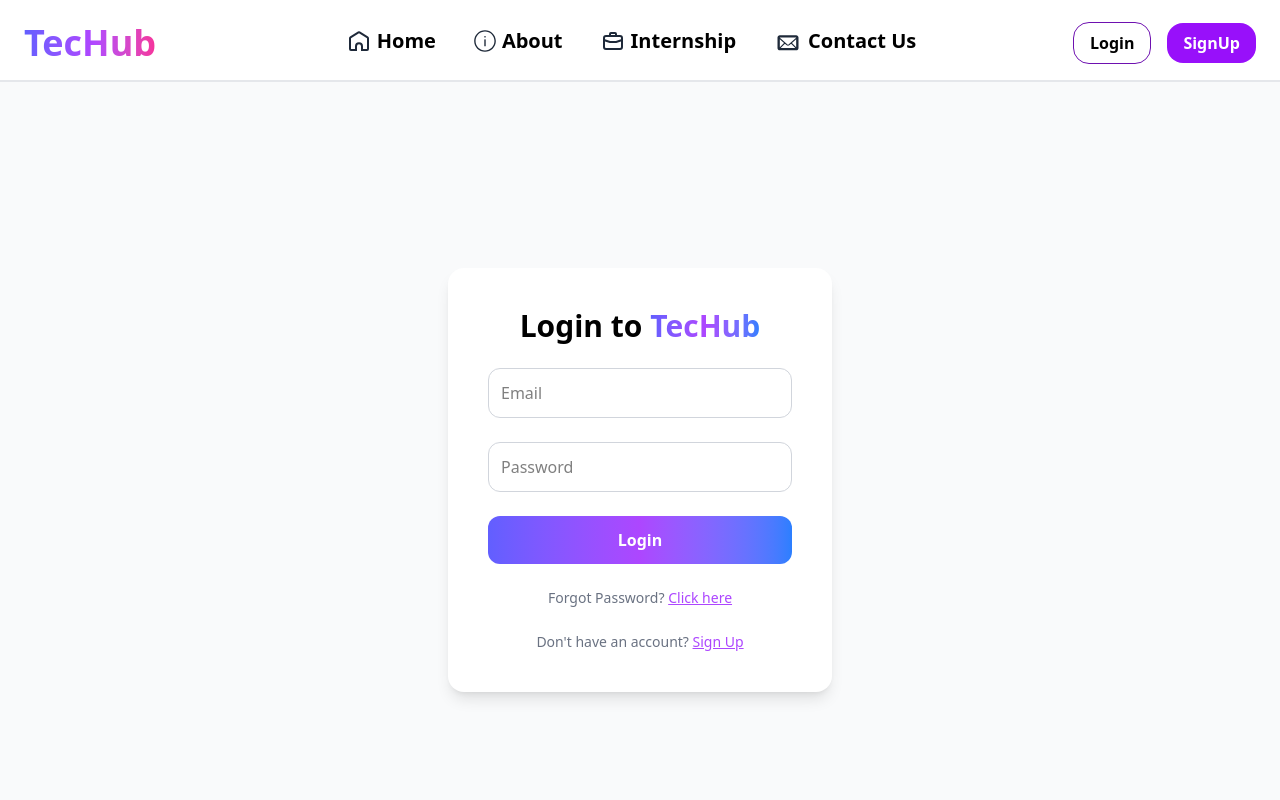
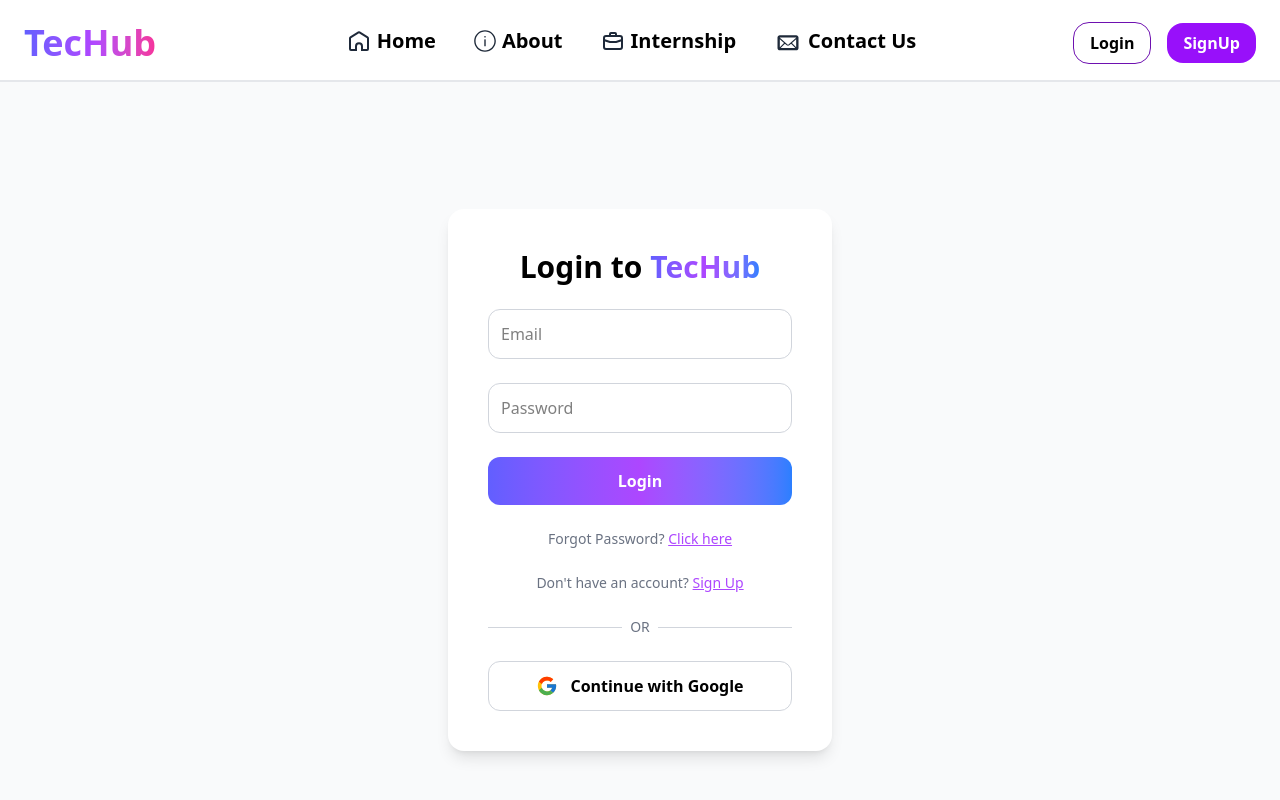
Before and after one commit to Muzamil-Fatima/Tec-Hub, a React app in the folder frontend/: page /login in a window 1280 px wide. Shown: the top 800 px of the page. Built offline with nearby package versions, Linux system fonts and the light colour scheme; no server answers; the HTML template or start-up script is replaced by a standard one.

Commit message:
Add react-icon

```diff
--- a/frontend/package.json
+++ b/frontend/package.json
@@ -15,6 +15,7 @@
     "react": "^19.2.0",
     "react-dom": "^19.2.0",
     "react-hot-toast": "^2.6.0",
+    "react-icons": "^5.5.0",
     "react-router-dom": "^7.9.6",
     "react-toastify": "^11.0.5",
     "tailwindcss": "^4.1.17"
--- a/frontend/src/pages/Auth/Forget.jsx
+++ b/frontend/src/pages/Auth/Forget.jsx
@@ -1,4 +1,5 @@
 import React, { useState } from "react";
+import toast from "react-hot-toast";
 import { Link } from "react-router-dom";
 
 const Forget = () => {
@@ -6,8 +7,7 @@
 
   const handleForgot = (e) => {
     e.preventDefault();
-    // TODO: Call backend API
-    console.log({ email });
+    toast.success("Reset link sent to your email.");
   };
 
   return (
@@ -29,12 +29,15 @@
           required
         />
         <Link to="/verify-email">
-          <button className="w-full bg-linear-to-r from-indigo-500 via-purple-500 to-blue-500 text-white py-3 rounded-xl font-semibold hover:opacity-90">
+          <button
+            onClick={() => handleForgot()}
+            className="w-full bg-linear-to-r from-indigo-500 via-purple-500 to-blue-500 text-white py-3 rounded-xl font-semibold hover:opacity-90"
+          >
             Send Reset Link
           </button>
         </Link>
 
-        <p className="text-sm text-center text-gray-500">
+        <p className="text-sm text-center text-gray-500 mt-3">
           Remember password?{" "}
           <Link to="/login" className="text-purple-500 underline">
             Login
--- a/frontend/src/pages/Auth/Login.jsx
+++ b/frontend/src/pages/Auth/Login.jsx
@@ -4,6 +4,7 @@
 import { toast } from "react-hot-toast";
 import { useNavigate } from "react-router-dom";
 import { BASE_URL } from "../../Utils/api.js";
+import { FcGoogle } from "react-icons/fc";
 const Login = () => {
   const [email, setEmail] = useState("");
   const [password, setPassword] = useState("");
@@ -81,6 +82,20 @@
             Sign Up
           </Link>
         </p>
+        {/* Divider */}
+        <div className="flex items-center gap-2">
+          <div className="flex-1 h-px bg-gray-300"></div>
+          <span className="text-sm text-gray-500">OR</span>
+          <div className="flex-1 h-px bg-gray-300"></div>
+        </div>
+        {/* Google Login UI */}
+        <button
+          type="button"
+          className="w-full flex items-center justify-center gap-3 border border-gray-300 py-3 rounded-xl font-semibold hover:bg-gray-50"
+        >
+          <FcGoogle size={22} />
+          Continue with Google
+        </button>
       </form>
     </div>
   );
```
Also changed, not shown: 1 other file (tests, documents, lock files or other folders).
